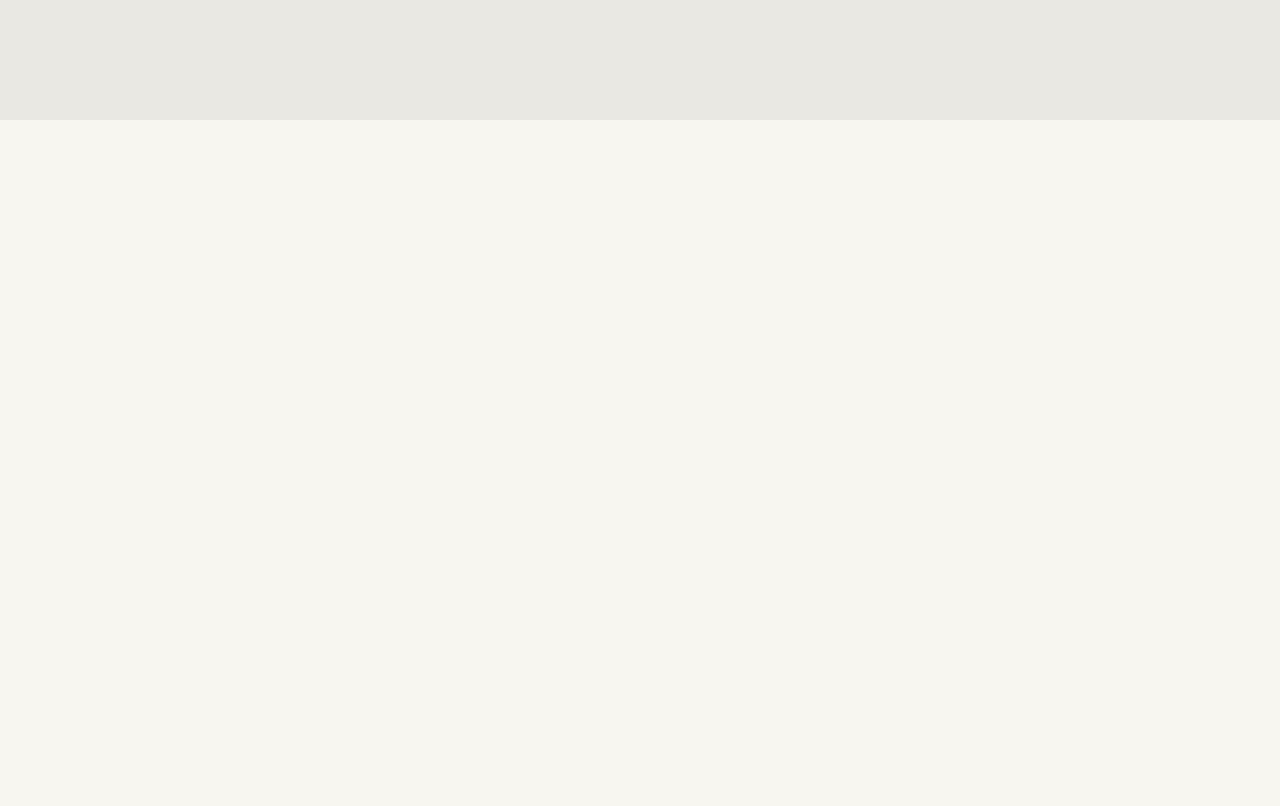
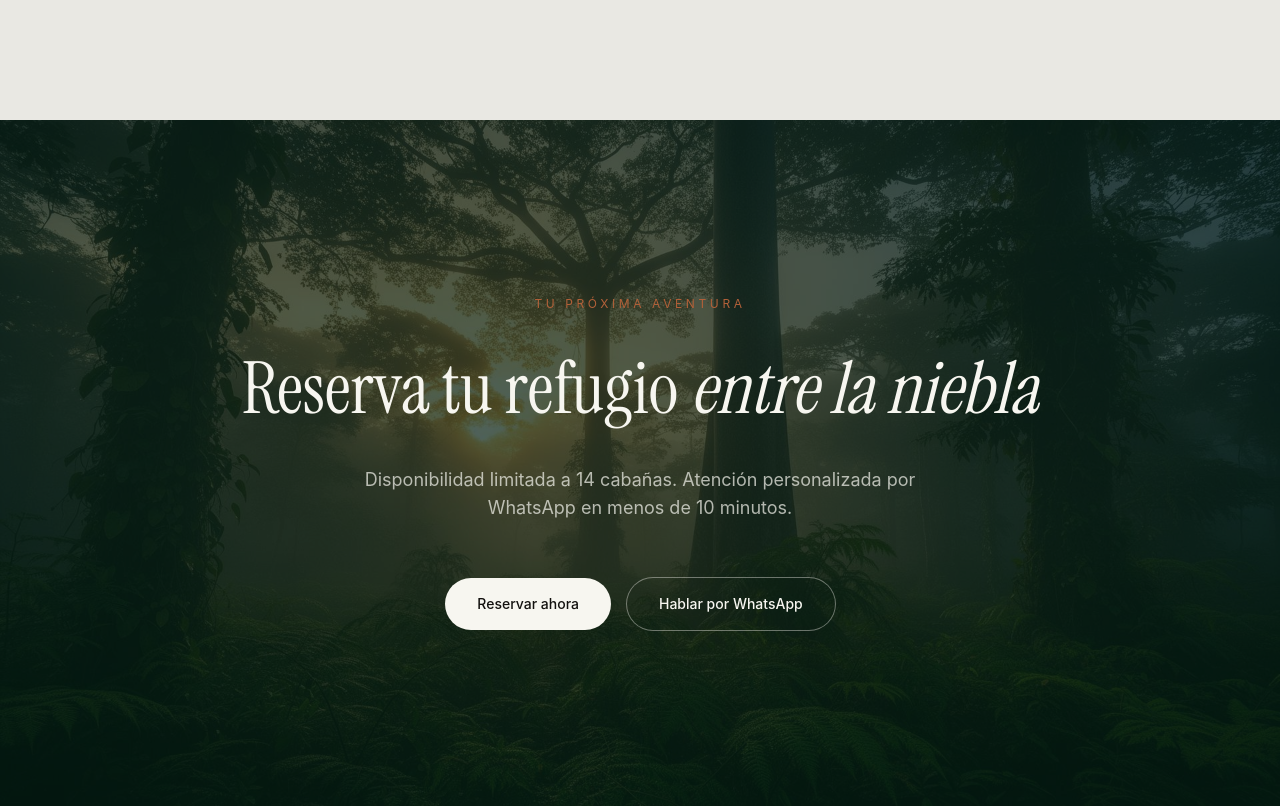
Before and after one commit to Gerardoprogramer/selvatica, a Next.js app: page / in a window 1280 px wide. Shown: the part 6340-7146 px from the top of the page. Before the commit the page ends 6460 px from the top, so only its background shows below. Built offline with nearby package versions, Linux system fonts and the light colour scheme.

Commit message:
Add CTA component to encourage user engagement and reservations

```diff
--- a/app/page.tsx
+++ b/app/page.tsx
@@ -6,6 +6,7 @@ import { Marquee } from "@/components/Marquee";
 import { Indigenous } from "@/components/Indigenous";
 import { Gallery } from "@/components/Gallery";
 import { Testimonials } from "@/components/Testimonials";
+import { CTA } from "@/components/CTA";
 
 export default function Home() {
   return (
@@ -18,6 +19,7 @@ export default function Home() {
         <Indigenous />
         <Gallery />
         <Testimonials />
+        <CTA />
     </div>
   );
 }
--- /dev/null
+++ b/components/CTA.tsx
@@ -0,0 +1,47 @@
+'use client';
+
+import { motion } from "motion/react"
+import { WHATSAPP_URL } from "@/lib/constants/WHATSAPP_URL"
+import Image from "next/image"
+
+export const CTA = () => {
+    return (
+        <section className="relative py-32 md:py-44 px-6 overflow-hidden bg-jungle text-mist">
+            <div className="absolute inset-0 opacity-30">
+                <Image src='/assets/hero-mist.jpg' alt="" height={500} width={1000} className="w-full h-full object-cover" loading="lazy" />
+            </div>
+            <motion.div
+                initial={{ opacity: 0, y: 40 }}
+                whileInView={{ opacity: 1, y: 0 }}
+                viewport={{ once: true }}
+                transition={{ duration: 1 }}
+                className="relative max-w-4xl mx-auto text-center flex flex-col gap-10"
+            >
+                <span className="text-clay text-xs uppercase tracking-[0.3em]">Tu próxima aventura</span>
+                <h2 className="font-serif text-5xl md:text-7xl leading-[1.02] text-balance">
+                    Reserva tu refugio <em>entre la niebla</em>
+                </h2>
+                <p className="text-mist/70 max-w-xl mx-auto text-lg">
+                    Disponibilidad limitada a 14 cabañas. Atención personalizada por WhatsApp en menos de
+                    10 minutos.
+                </p>
+                <div className="flex flex-col sm:flex-row gap-4 justify-center pt-4">
+                    <a
+                        href="#reservar"
+                        className="bg-mist text-volcanic px-8 py-4 rounded-full text-sm font-medium hover:bg-clay hover:text-mist transition-colors"
+                    >
+                        Reservar ahora
+                    </a>
+                    <a
+                        href={WHATSAPP_URL}
+                        target="_blank"
+                        rel="noreferrer"
+                        className="px-8 py-4 rounded-full text-sm font-medium ring-1 ring-mist/40 hover:bg-mist/10 transition-colors"
+                    >
+                        Hablar por WhatsApp
+                    </a>
+                </div>
+            </motion.div>
+        </section>
+    )
+}
```
